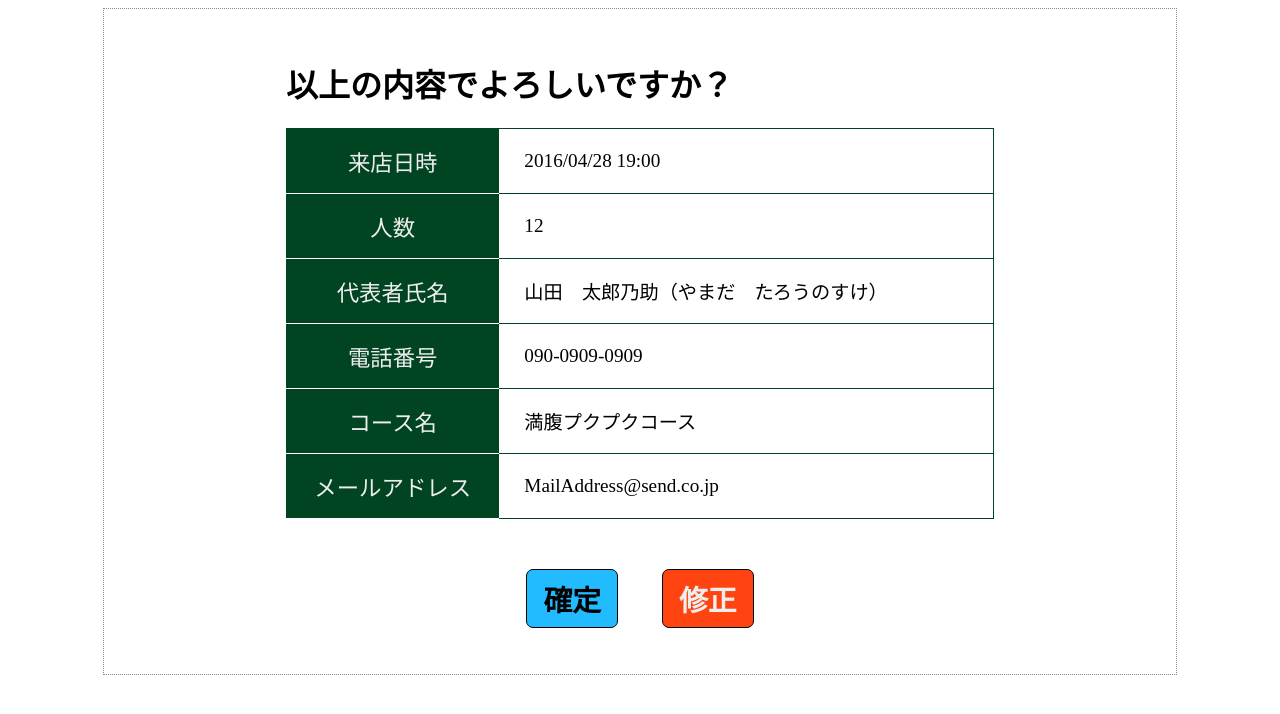
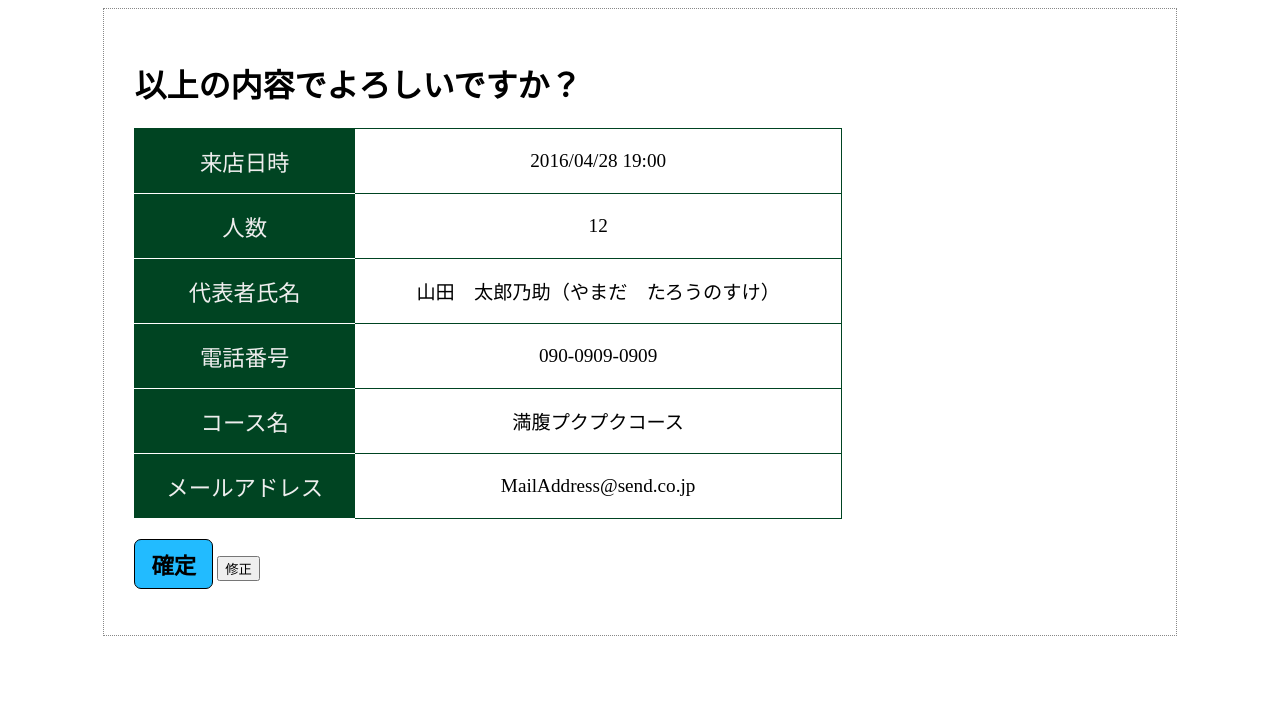
Before and after one commit to hanaclover/aki_farm, a PHP site: page /confirm.php in a window 1280 px wide. Shown: the top 714 px of the page. Run offline with PHP 8.4, Linux system fonts and the light colour scheme; some libraries are stand-ins or nearby versions.

Commit message:
Revert "confirm"
This reverts commit ee4c809ba090f8786a99c712d9f176608b98b814.

```diff
--- a/confirm.php
+++ b/confirm.php
@@ -73,11 +73,8 @@
                 </td>
             </tr>
         </table>
-        <p class="btns">
-            <span class="btn"><input type="submit" name="decide" value="確定" class="submit"></span>
-            <span class="btn"><input type="submit" name="back" value="修正" class="modify"></span>
-        </p>
-        <p></p>
+        <input type="submit" name="decide" value="確定" class="submit">
+        <input type="submit" name="back" value="修正" class="modify">
     </form>
 </div>
 </body>
--- a/css/confirm.css
+++ b/css/confirm.css
@@ -8,20 +8,17 @@
     padding: 30px;
     border: 1px dotted #888888;
 }
-h1 {
-    padding-left: 15%;
-}
 .confirm {
     width: 70%;
     border-collapse: collapse;
-    /*margin-bottom: 50px;*/
-    margin: 0 auto;
+    margin-bottom: 20px;
 }
 /*テーブルの各セルの外観*/
 .confirm td {
     /*上下でpaddingを変える*/
     padding: 16px 6px;
     font-size: 120%;
+    text-align: center;
     /*ボーダー色をヘッダーと一致させる*/
     border: solid 1px #004422;
 }
@@ -29,40 +26,18 @@ h1 {
     font-size: 140%;
     color: #eeeeee;
     background-color: #004422;
-    text-align: center;
     border-bottom: solid 1px #ffffff;
-}
-.confirm td:last-child {
-    text-align: left;
-    padding-left: 25px;
-    /*background-color: #0000bf;*/
 }
 .submit {
     color: #000000;
     background-color: #22bbff;
-    font-size: 180%;
+    font-size: 140%;
     font-weight: bold;
     border: solid 1px #000000;
     border-radius: 7px;
     padding: 8px 16px;
+    margin 0 10px;
 }
 .modify {
-    color: #eeeeee;
-    background-color: #ff4411;
-    font-size: 180%;
-    font-weight: bold;
-    border: solid 1px #000000;
-    border-radius: 7px;
-    padding: 8px 16px;
+
 }
-.btn {
-    margin: 0 20px;
-}
-.btns {
-    /*float: right;*/
-    /*!*margin-left: 10%;*!*/
-    /*margin-right: 30%;*/
-    margin-top: 50px;
-    text-align: center;
-    /*padding-right: 15%;*/
-}
```
